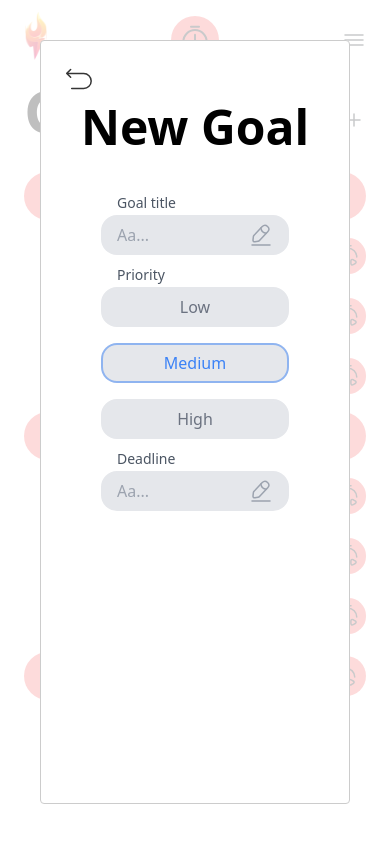
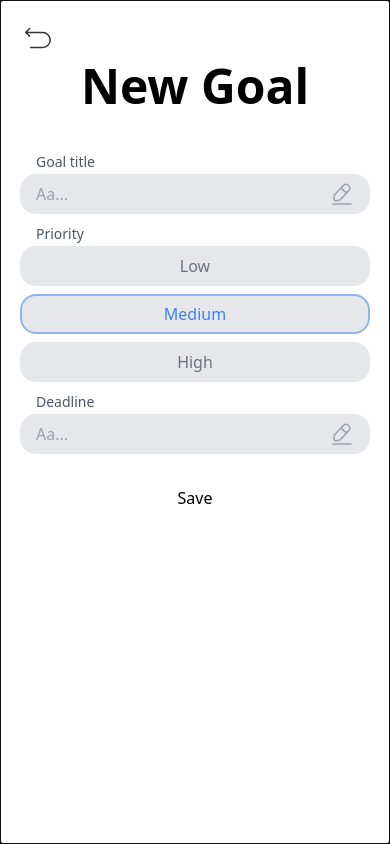
Before and after one commit to kasparas-ban/torch, a React (Vite) app: page /goals in a window 390 px wide. Built offline with nearby package versions, Linux system fonts and the light colour scheme.

Commit message:
Responsive Add Goal Modal

```diff
--- a/src/components/AddGoalModal/AddGoalModal.tsx
+++ b/src/components/AddGoalModal/AddGoalModal.tsx
@@ -3,35 +3,34 @@ import { ReactComponent as BackIcon } from "../../assets/back.svg"
 import { ReactComponent as EditIcon } from "../../assets/edit.svg"
 
 interface IAddGoalModal {
-  modalIsOpen: boolean
+  showModal: boolean
   closeModal: () => void
 }
 
-function AddGoalModal({ modalIsOpen, closeModal }: IAddGoalModal) {
+function AddGoalModal({ showModal, closeModal }: IAddGoalModal) {
   return (
     <Modal
-      isOpen={modalIsOpen}
+      isOpen={showModal}
       // onAfterOpen={afterOpenModal}
       onRequestClose={closeModal}
       // style={customStyles}
       contentLabel="Example Modal"
+      className="absolute inset-0 m-auto mx-auto w-full border-gray-200 bg-white p-5 sm:h-fit sm:max-w-xl sm:rounded sm:border"
     >
-      {/* <h2 ref={(_subtitle) => (subtitle = _subtitle)}>Hello</h2> */}
       <button onClick={closeModal}>
         <BackIcon />
       </button>
       <div className="text-center text-5xl font-semibold">New Goal</div>
-      <form>
-        <div className="max-w-sm"></div>
+      <div className="mx-auto">
         <Input />
-      </form>
+      </div>
     </Modal>
   )
 }
 
 function Input() {
   return (
-    <div className="px-10 pt-4 pb-8">
+    <div className="px-0 pt-4 pb-8 sm:px-10">
       <form className="mt-12">
         <div className="relative mb-8">
           <input
@@ -53,7 +52,7 @@ function Input() {
         </div>
 
         <div className="relative mb-8">
-          <ul className="grid w-full gap-4 md:grid-cols-3">
+          <ul className="grid w-full gap-2 min-[400px]:grid-cols-3">
             <li>
               <input
                 type="radio"
@@ -65,7 +64,7 @@ function Input() {
               />
               <label
                 htmlFor="priority-low"
-                className="inline-flex w-full cursor-pointer items-center justify-center rounded-2xl border-2 bg-gray-200 py-1.5 text-gray-500 hover:bg-gray-300 hover:text-gray-600 peer-checked:border-blue-500/50 peer-checked:text-blue-500 dark:border-gray-700 dark:bg-gray-800 dark:text-gray-400 dark:hover:bg-gray-700 dark:hover:text-gray-300 dark:peer-checked:text-blue-500"
+                className="inline-flex w-full cursor-pointer items-center justify-center rounded-2xl border-2 bg-gray-200 py-1.5 text-gray-500 hover:border-gray-300 hover:bg-gray-300 hover:text-gray-600 peer-checked:border-blue-500/50 peer-checked:text-blue-500 dark:border-gray-700 dark:bg-gray-800 dark:text-gray-400 dark:hover:bg-gray-700 dark:hover:text-gray-300 dark:peer-checked:text-blue-500"
               >
                 Low
               </label>
@@ -81,7 +80,7 @@ function Input() {
               />
               <label
                 htmlFor="priority-medium"
-                className="inline-flex w-full cursor-pointer items-center justify-center rounded-2xl border-2 bg-gray-200 py-1.5 text-gray-500 hover:bg-gray-300 hover:text-gray-600 peer-checked:border-blue-500/50 peer-checked:text-blue-500 dark:border-gray-700 dark:bg-gray-800 dark:text-gray-400 dark:hover:bg-gray-700 dark:hover:text-gray-300 dark:peer-checked:text-blue-500"
+                className="inline-flex w-full cursor-pointer items-center justify-center rounded-2xl border-2 bg-gray-200 py-1.5 text-gray-500 hover:border-gray-300 hover:bg-gray-300 hover:text-gray-600 peer-checked:border-blue-500/50 peer-checked:text-blue-500 dark:border-gray-700 dark:bg-gray-800 dark:text-gray-400 dark:hover:bg-gray-700 dark:hover:text-gray-300 dark:peer-checked:text-blue-500"
               >
                 Medium
               </label>
@@ -96,7 +95,7 @@ function Input() {
               />
               <label
                 htmlFor="priority-high"
-                className="inline-flex w-full cursor-pointer items-center justify-center rounded-2xl border-2 bg-gray-200 py-1.5 text-gray-500 hover:bg-gray-300 hover:text-gray-600 peer-checked:border-blue-500/50 peer-checked:text-blue-500 dark:border-gray-700 dark:bg-gray-800 dark:text-gray-400 dark:hover:bg-gray-700 dark:hover:text-gray-300 dark:peer-checked:text-blue-500"
+                className="inline-flex w-full cursor-pointer items-center justify-center rounded-2xl border-2 bg-gray-200 py-1.5 text-gray-500 hover:border-gray-300 hover:bg-gray-300 hover:text-gray-600 peer-checked:border-blue-500/50 peer-checked:text-blue-500 dark:border-gray-700 dark:bg-gray-800 dark:text-gray-400 dark:hover:bg-gray-700 dark:hover:text-gray-300 dark:peer-checked:text-blue-500"
               >
                 High
               </label>
@@ -110,7 +109,7 @@ function Input() {
           </label>
         </div>
 
-        <div className="relative mb-8">
+        <div className="relative mb-7">
           <input
             id="goal_deadline"
             name="goal_deadline"
@@ -127,6 +126,10 @@ function Input() {
           <div className="absolute right-0 top-2 cursor-text px-4 text-gray-400 transition-all peer-focus:hidden">
             <EditIcon />
           </div>
+        </div>
+
+        <div className="relative flex justify-center">
+          <button className="px-3 py-1 font-medium">Save</button>
         </div>
 
         {/* <div className="relative mb-7">
--- a/src/pages/GoalsPage.tsx
+++ b/src/pages/GoalsPage.tsx
@@ -58,7 +58,7 @@ function GoalsPage() {
         <GoalsHeader openAddGoalModal={() => setModalIsOpen(true)} />
         <GoalsList goals={goals} />
         <AddGoalModal
-          modalIsOpen={modalIsOpen}
+          showModal={modalIsOpen}
           closeModal={() => setModalIsOpen(false)}
         />
       </div>
```
